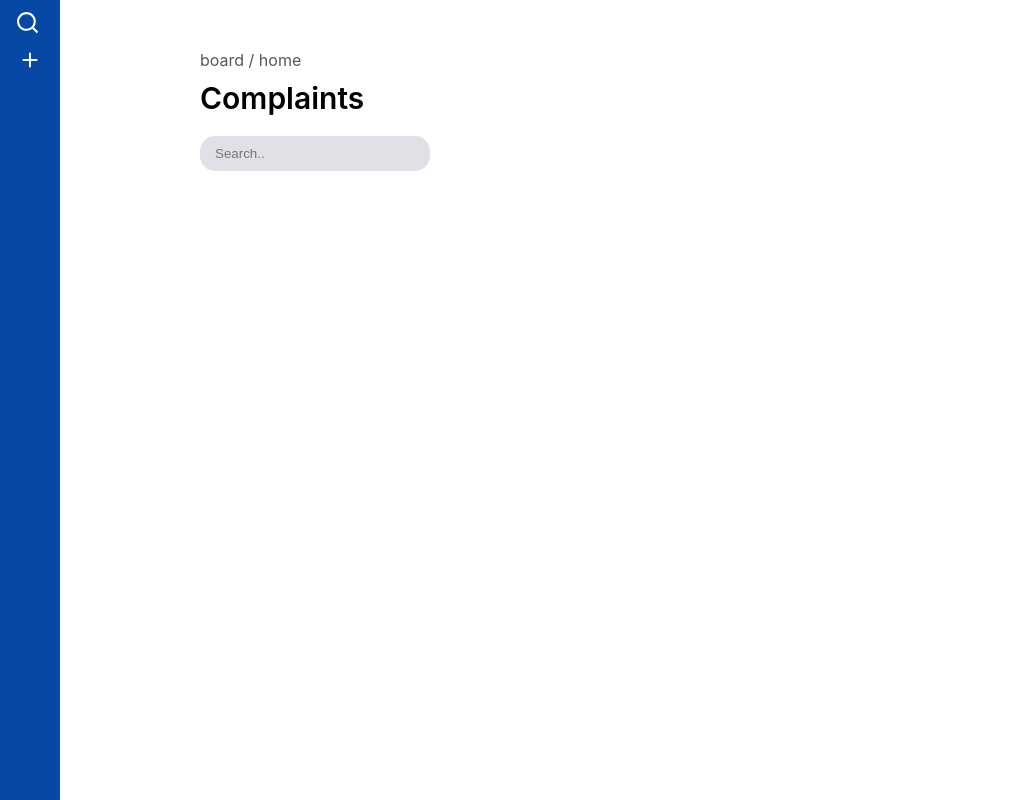
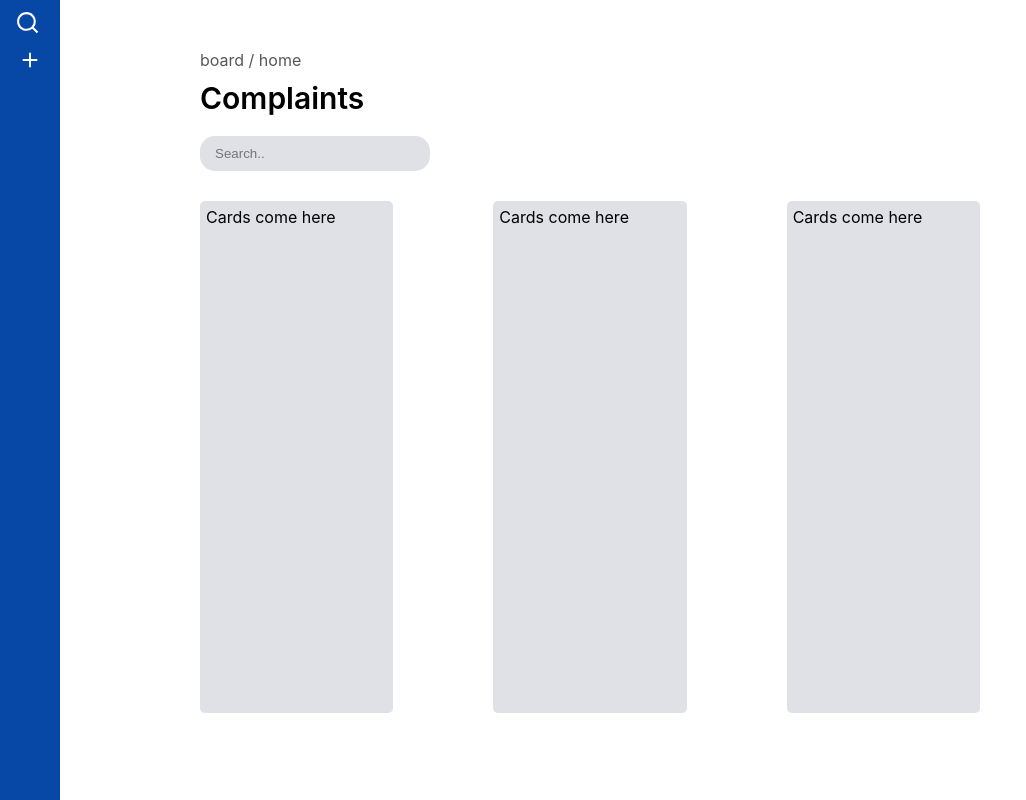
Before and after one commit to Jawadtp/Complaints-Filing-System, a React (Create React App) app in the folder client/: page / in a window 1280 px wide. Shown: the whole page, without its empty margins (0-1026 px from the left). Built offline with nearby package versions, Linux system fonts and the light colour scheme.

Commit message:
Landing page UI updates

```diff
--- a/client/src/App.css
+++ b/client/src/App.css
@@ -81,3 +81,19 @@ textarea:focus,
 button:focus {
     outline: none;
 }
+
+.complaintsView
+{
+  margin-top: 30px;
+  display: flex;
+}
+
+.col
+{
+  width: 260px;
+  background-color: #dfe1e6;
+  margin-right: 100px;
+  border-radius: 5px;
+  padding: 6px;
+  height: 500px;
+}
--- a/client/src/views/Landing.js
+++ b/client/src/views/Landing.js
@@ -42,6 +42,18 @@ const Landing = () =>
                 <div className="boardHome">board / home</div>
                 <div className="complaints">Complaints</div>
                 <input type='text' className="landingSearch" placeholder="Search.."/>
+
+                <div className="complaintsView">
+                    <div className="col col1">
+                        Cards come here
+                    </div>
+                    <div className="col col2">
+                        Cards come here
+                    </div>
+                    <div className="col col3">
+                        Cards come here
+                    </div>
+                </div>
             </div>
         </div>
     )
```
